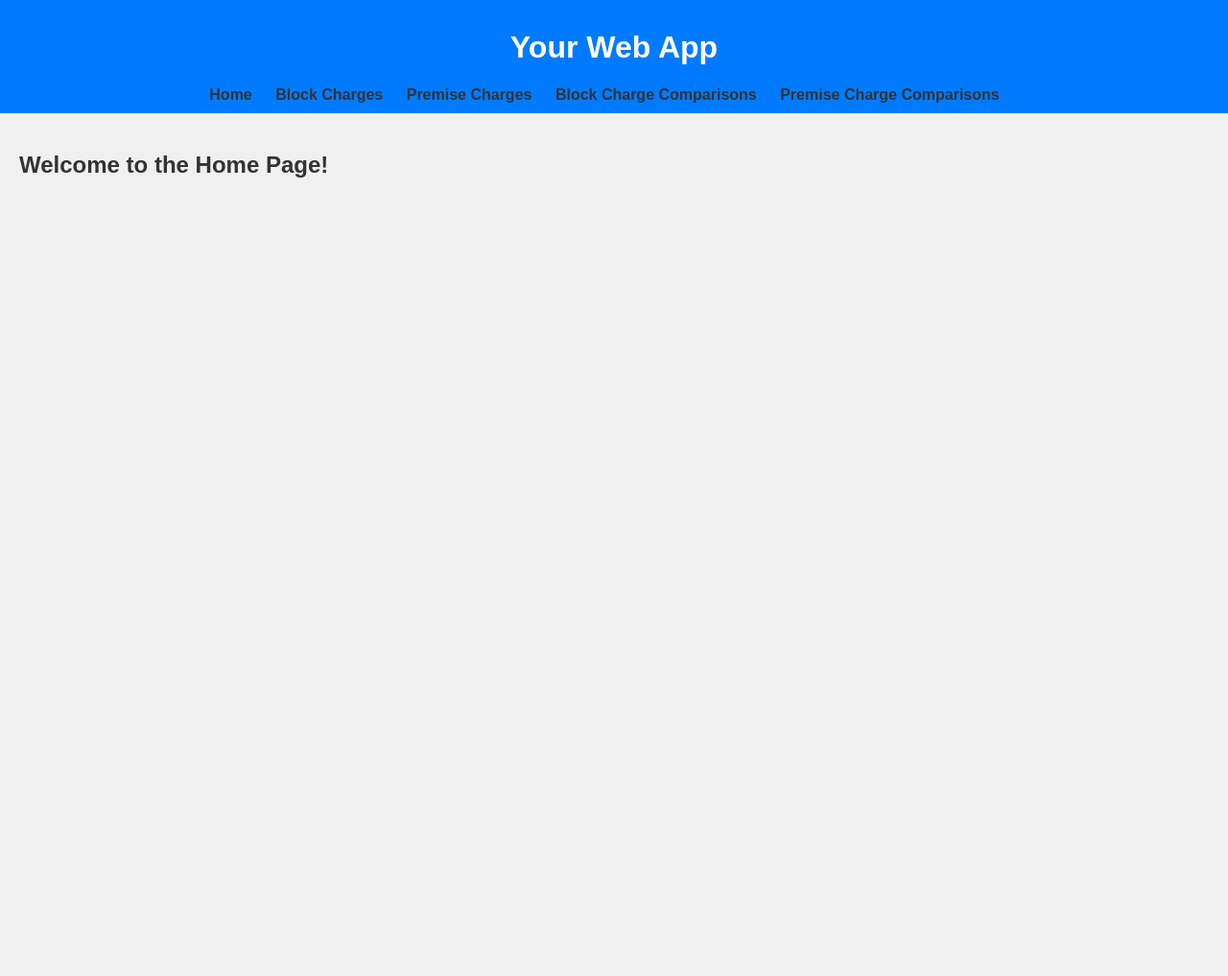
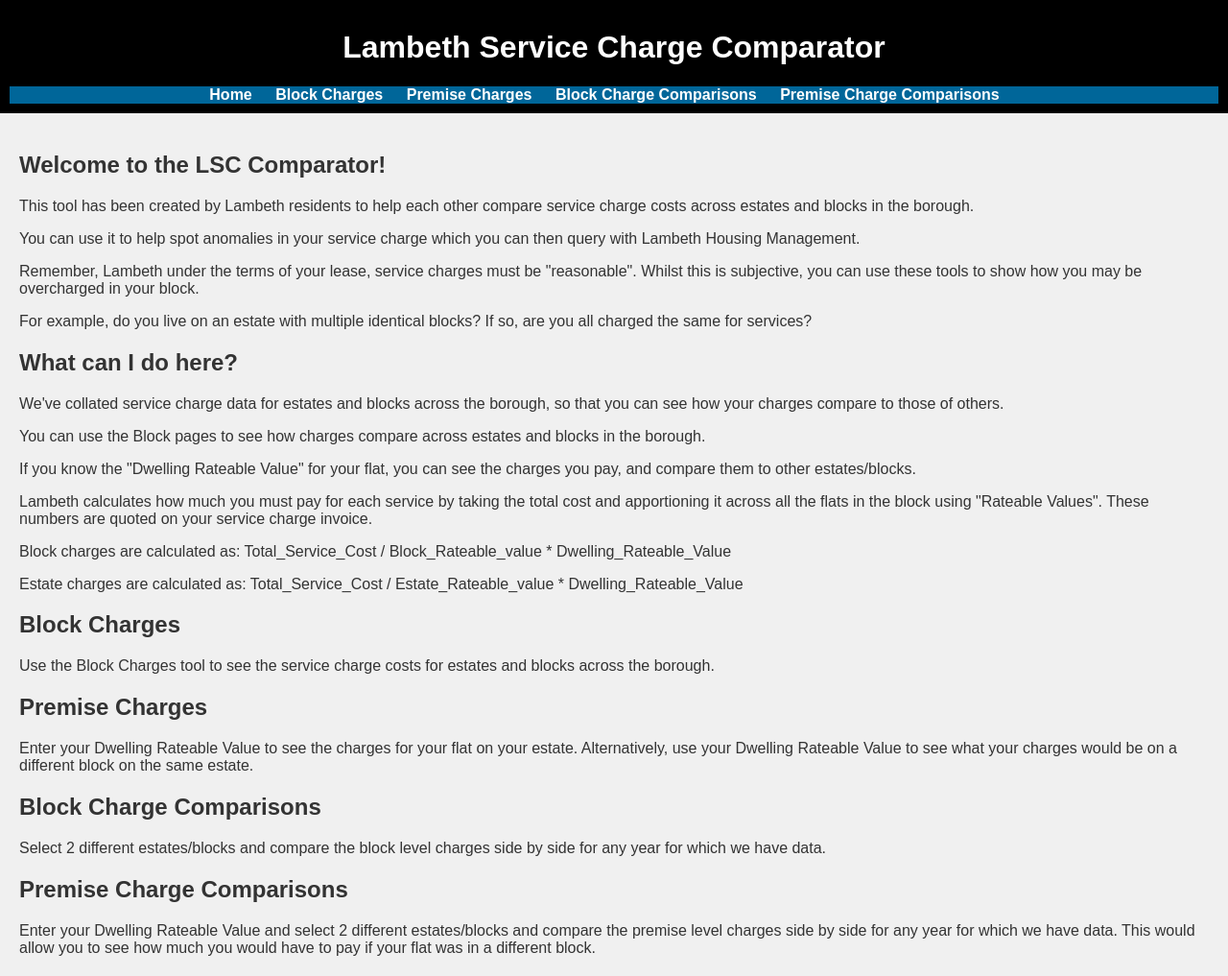
Before and after one commit to ajross/ServiceChargerator, a Flask app: page / in a window 1280 px wide. Shown: the whole page at 96% size. Before the commit the page ends 185 px from the top, so only its background shows below. Run offline with Flask 3, Linux system fonts and the light colour scheme.

Commit message:
Update styling and add some text to the homepage

```diff
--- a/static/style.css
+++ b/static/style.css
@@ -7,10 +7,14 @@ body {
 }
 
 header {
-    background-color: #007bff;
+    background-color: #000;
     color: #fff;
     padding: 10px;
     text-align: center;
+}
+
+nav {
+    background-color: #069;
 }
 
 nav ul {
@@ -26,7 +30,7 @@ nav ul li {
 
 nav a {
     text-decoration: none;
-    color: #333;
+    color: #fff;
     font-weight: bold;
 }
 
--- a/templates/base.html
+++ b/templates/base.html
@@ -4,11 +4,11 @@
     <meta charset="UTF-8">
     <meta name="viewport" content="width=device-width, initial-scale=1.0">
     <link rel="stylesheet" href="{{ url_for('static', filename='style.css') }}">
-    <title>{% block title %}Your Web App{% endblock %}</title>
+    <title>{% block title %}Lambeth Service Charge Comparator{% endblock %}</title>
 </head>
 <body>
     <header>
-        <h1>Your Web App</h1>
+        <h1>Lambeth Service Charge Comparator</h1>
         <nav>
             <ul>
                 <li><a href="{{ url_for('home') }}">Home</a></li>
--- a/templates/home.html
+++ b/templates/home.html
@@ -2,6 +2,39 @@
 
 {% block content %}
     <section>
-        <h2>Welcome to the Home Page!</h2>
+        <h2>Welcome to the LSC Comparator!</h2>
+        <p>This tool has been created by Lambeth residents to help each other compare service charge costs across estates and blocks in the borough.</p>
+        <p>You can use it to help spot anomalies in your service charge which you can then query with Lambeth Housing Management.</p>
+        <p>Remember, Lambeth under the terms of your lease, service charges must be "reasonable".
+        Whilst this is subjective, you can use these tools to show how you may be overcharged in your block.</p>
+        <p>For example, do you live on an estate with multiple identical blocks?  If so, are you all charged the same for services?</p>
+    </section>
+    <section>
+        <h2>What can I do here?</h2>
+        <p>We've collated service charge data for estates and blocks across the borough, so that you can see how your charges compare to those of others.</p>
+        <p>You can use the Block pages to see how charges compare across estates and blocks in the borough.</p>
+        <p>If you know the "Dwelling Rateable Value" for your flat, you can see the charges you pay, and compare them to other estates/blocks.</p>
+        <p>Lambeth calculates how much you must pay for each service by taking the total cost and apportioning it across all the flats in the block using "Rateable Values".
+            These numbers are quoted on your service charge invoice.</p>
+        <p>Block charges are calculated as: Total_Service_Cost / Block_Rateable_value * Dwelling_Rateable_Value</p>
+        <p>Estate charges are calculated as: Total_Service_Cost / Estate_Rateable_value * Dwelling_Rateable_Value</p>
+    </section>
+    <section>
+        <h2>Block Charges</h2>
+        Use the Block Charges tool to see the service charge costs for estates and blocks across the borough.
+    </section>
+    <section>
+        <h2>Premise Charges</h2>
+        Enter your Dwelling Rateable Value to see the charges for your flat on your estate.
+        Alternatively, use your Dwelling Rateable Value to see what your charges would be on a different block on the same estate.
+    </section>
+    <section>
+        <h2>Block Charge Comparisons</h2>
+        Select 2 different estates/blocks and compare the block level charges side by side for any year for which we have data.
+    </section>
+    <section>
+        <h2>Premise Charge Comparisons</h2>
+        Enter your Dwelling Rateable Value and select 2 different estates/blocks and compare the premise level charges side by side for any year for which we have data.
+        This would allow you to see how much you would have to pay if your flat was in a different block.
     </section>
 {% endblock %}
```
